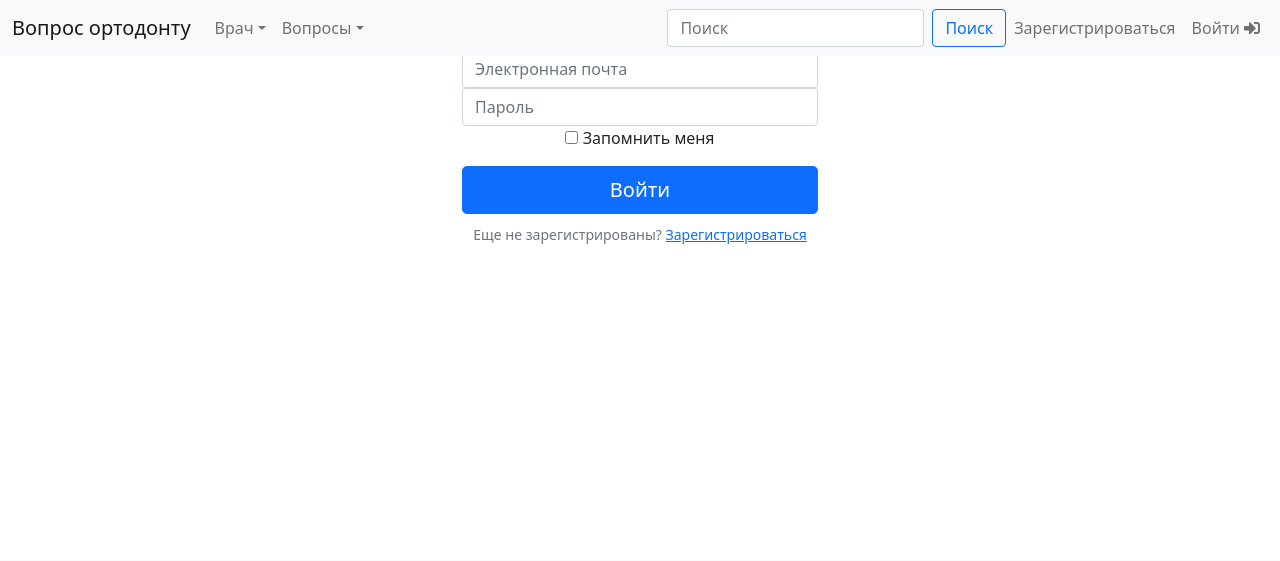
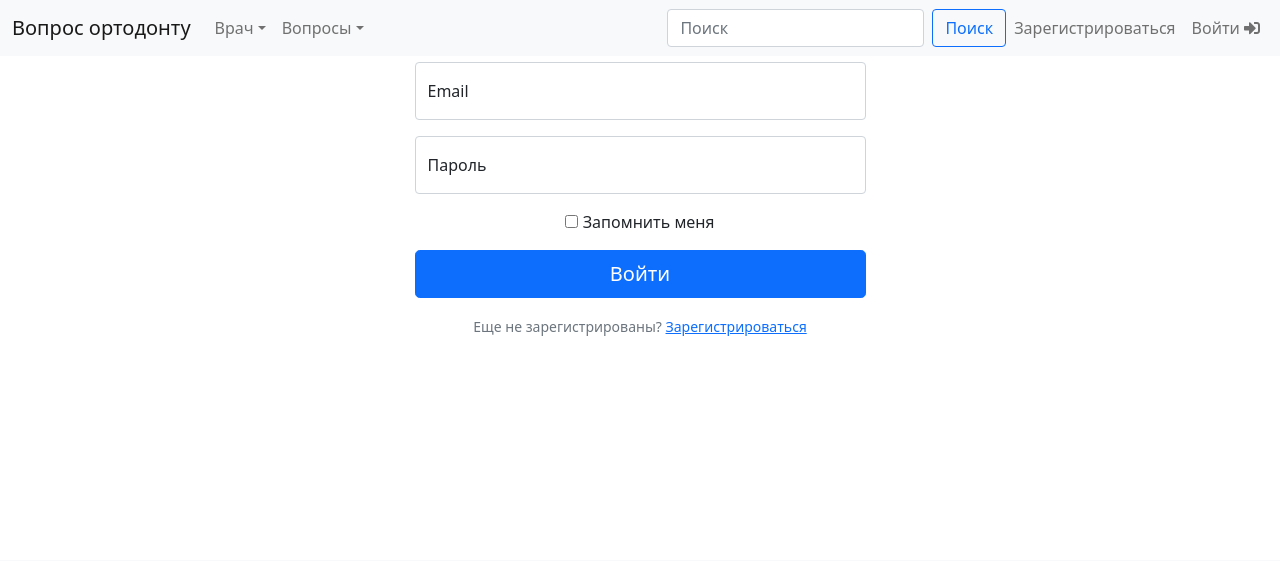
Before and after one commit to roman-shelemekh/orthodontist_web, a Django app: page /login/ in a window 1280 px wide. Shown: the top 561 px of the page. Run offline with Django 3.2, Linux system fonts and the light colour scheme; parts of the project's set-up code (start-up, migrations or seed data) failed here and were passed over.

Commit message:
some forms refined

```diff
--- a/orthodontist/appointment/forms.py
+++ b/orthodontist/appointment/forms.py
@@ -14,7 +14,7 @@ class AppointmentForm(forms.Form):
     name = forms.CharField(widget=forms.TextInput(attrs={'class': 'form-control', 'placeholder': 'Имя'}),
                            label='Имя')
     email = forms.CharField(widget=forms.EmailInput(attrs={'class': 'form-control', 'placeholder': 'Email'}),
-                             label='Email')
+                            label='Email')
     phone_number = forms.CharField(widget=forms.TextInput(attrs={'class': 'form-control', 'placeholder': 'Номер телефона'}),
                                    label='Номер телефона')
     clinic = MyChoiceField(widget=forms.Select(attrs={'class': 'form-select'}), label='Клиника')
@@ -50,7 +50,6 @@ class AppointmentForm(forms.Form):
             raise forms.ValidationError('Введите корректный электронный адрес.')
         return email
 
-
     def send_email(self):
         date = datetime.strptime(self.cleaned_data['date'], '%Y-%m-%d')
         time = datetime.strptime(self.cleaned_data['time'], '%H:%M:%S')
--- a/orthodontist/feedback/forms.py
+++ b/orthodontist/feedback/forms.py
@@ -1,6 +1,5 @@
 from django import forms
 from .models import Feedback
-import re
 
 
 class FeedbackForm(forms.ModelForm):
--- a/orthodontist/index/forms.py
+++ b/orthodontist/index/forms.py
@@ -7,7 +7,15 @@ from datetime import timedelta
 from .models import Profile
 
 
-class SignupForm(UserCreationForm):
+class ErrorClassMixin:
+
+    def validation_error_class(self):
+        for field in self:
+            if field.errors:
+                field.field.widget.attrs['class'] += ' is-invalid'
+
+
+class SignupForm(ErrorClassMixin, UserCreationForm):
     remember_me = forms.BooleanField(widget=forms.CheckboxInput(attrs={'type': 'checkbox'}), label='Запомнить меня',
                                      required=False)
 
@@ -56,7 +64,14 @@ class SignupForm(UserCreationForm):
         return email
 
 
-class LoginForm(forms.Form):
+
+
+class LoginForm(ErrorClassMixin ,forms.Form):
+
+    def __init__(self, *args, **kwargs):
+        self.request = kwargs.pop('request', None)
+        super(LoginForm, self).__init__(*args, **kwargs)
+
     email = forms.CharField(
         widget=forms.EmailInput(attrs={'class': 'form-control', 'placeholder': 'Электронная почта'}))
     password = forms.CharField(widget=forms.TextInput(attrs={'class': 'form-control', 'type': 'password',
@@ -65,9 +80,9 @@ class LoginForm(forms.Form):
                                      required=False)
 
     def log_in(self, request):
-        email = self.cleaned_data['email']
-        password = self.cleaned_data['password']
-        remember_me = self.cleaned_data['remember_me']
+        email = self.cleaned_data.get('email')
+        password = self.cleaned_data.get('password')
+        remember_me = self.cleaned_data.get('remember_me')
         user = authenticate(request, username=email, password=password)
         if user:
             login(request, user)
@@ -77,8 +92,15 @@ class LoginForm(forms.Form):
                 request.session.set_expiry(0)
             return True
 
+    def clean(self):
+        if not self.errors and not self.log_in(self.request):
+            for field in self:
+                if field.field.widget.attrs.get('class'):
+                    field.field.widget.attrs['class'] += ' is-invalid'
+            raise forms.ValidationError('Неверные логин или пароль.')
 
-class UserUpdateForm(forms.ModelForm):
+
+class UserUpdateForm(ErrorClassMixin, forms.ModelForm):
 
     class Meta:
         model = User
@@ -102,7 +124,7 @@ class UserUpdateForm(forms.ModelForm):
         return email
 
 
-class ProfileUpdateForm(forms.ModelForm):
+class ProfileUpdateForm(ErrorClassMixin, forms.ModelForm):
     class Meta:
         model = Profile
         fields = ['image']
--- a/orthodontist/index/views.py
+++ b/orthodontist/index/views.py
@@ -26,6 +26,7 @@ class IndexView(AppointmentView):
 def about(request):
     return render(request, 'index/about.html')
 
+
 def signup(request):
     if request.method == 'POST':
         form = SignupForm(request.POST)
@@ -34,9 +35,7 @@ def signup(request):
             form.log_in(request, user)
             return HttpResponseRedirect(reverse('user', args=[request.user.id]))
         else:
-            for field in form:
-                if field.errors:
-                    field.field.widget.attrs['class'] += ' is-invalid'
+            form.validation_error_class()
     else:
         form = SignupForm()
 
@@ -49,13 +48,13 @@ def logout_view(request):
 
 def login_view(request):
     if request.method == 'POST':
-        form = LoginForm(request.POST)
+        form = LoginForm(request.POST, request=request)
         url = request.POST.get('next', '/')
         if form.is_valid():
-            if form.log_in(request):
-                return HttpResponseRedirect(url)
-            else:
-                return render(request, 'index/login.html', {'form': form, 'error_message': 'Неверные логин или пароль'})
+            form.log_in(request)
+            return HttpResponseRedirect(url)
+        else:
+            form.validation_error_class()
     else:
         form = LoginForm()
     return render(request, 'index/login.html', {'form': form})
@@ -82,7 +81,7 @@ class UserView(UserRatingMixin, SingleObjectMixin, ListView):
         return super().get(request, *args, **kwargs)
 
     def get_queryset(self):
-        queryset = Question.objects.annotated()
+        queryset = Question.objects.annotated().filter(author=self.object)
         return queryset.order_by('-date')
 
 
@@ -125,12 +124,8 @@ class UserViewUpdate(UserRatingMixin, DetailView):
             self.object = self.get_object()
             if u_form.cleaned_data.get('email') and u_form.cleaned_data.get('email') in emails:
                 u_form.add_error(field='email', error='Пользователь с таким электронным адресом уже существует.')
-            for field in u_form:
-                if field.errors:
-                    field.field.widget.attrs['class'] += ' is-invalid'
-            for field in p_form:
-                if field.errors:
-                    field.field.widget.attrs['class'] += ' is-invalid'
+            u_form.validation_error_class()
+            p_form.validation_error_class()
             context = self.get_context_data(**kwargs)
             context['u_form'] = u_form
             context['p_form'] = p_form
--- a/orthodontist/templates/index/login.html
+++ b/orthodontist/templates/index/login.html
@@ -1,27 +1,62 @@
 {% extends "base.html" %}
 {% block title %}Вход | {{ block.super }}{% endblock %}
 {% block content %}
-<main class="container pb-5 mb-5">
+<main class="container pb-5">
     <div class="row justify-content-center text-center">
-        <div class="col-md-4">
-            <form class="signup" method="post">
-                {% csrf_token %}
-                <h1 class="h3 mb-3 fw-normal">Вход</h1>
-                {{ form.email }}
-                {{ form.password }}
-                <div class="checkbox mb-3">
-                    <label>{{ form.remember_me }} {{ form.remember_me.label }}</label>
+        <div class="col-lg-5 mb-3">
+            <h2>Вход</h2>
+        </div>
+    </div>
+    <form method="post" class="needs-validation" novalidate>
+        {% csrf_token %}
+        <div class="row justify-content-center mb-3">
+            <div class="col-lg-5">
+                <div class="form-floating">
+                    {{ form.email }}
+                    <label for="id_email">Email</label>
+                    {% if form.email.errors %}
+                    <div id="id_email" class="invalid-feedback">
+                        {{ form.email.errors }}
+                    </div>
+                    {% endif %}
                 </div>
-                <button class="w-100 btn btn-lg btn-primary" type="submit">Войти</button>
-                {% if request.GET.next %}
-                <input type="hidden" name="next" value="{{ request.GET.next }}">
-                {% endif %}
-            </form>
-            {% if error_message %}<div style="color:red">{{ error_message }}</div>{% endif %}
-            <div class="mt-2">
+            </div>
+        </div>
+        <div class="row justify-content-center mb-3">
+            <div class="col-lg-5">
+                <div class="form-floating">
+                    {{ form.password }}
+                    <label for="id_password">Пароль</label>
+                    {% if form.password.errors %}
+                    <div id="id_password" class="invalid-feedback">
+                        {{ form.password.errors }}
+                    </div>
+                    {% endif %}
+                    {% if form.non_field_errors %}
+                    <div id="id_password" class="invalid-feedback">
+                        {{ form.non_field_errors }}
+                    </div>
+                    {% endif %}
+                </div>
+            </div>
+        </div>
+        <div class="row justify-content-center text-center">
+            <div class="col-lg-5  mb-3">
+               <div class="checkbox">
+                   <label>{{ form.remember_me }} {{ form.remember_me.label }}</label>
+               </div>
+            </div>
+        </div>
+        <div class="row justify-content-center mb-3">
+            <div class="col-lg-5">
+               <button class="w-100 btn btn-lg btn-primary" type="submit">Войти</button>
+            </div>
+        </div>
+        <div class="row justify-content-center mb-3 text-center">
+            <div class="col-lg-5">
                 <small class="text-muted">Еще не зарегистрированы? <a class="ml-2" href="{% url 'signup' %}">Зарегистрироваться</a></small>
             </div>
         </div>
-    </div>
+    </form>
 </main>
 {% endblock %}
--- a/orthodontist/templates/index/signup.html
+++ b/orthodontist/templates/index/signup.html
@@ -2,7 +2,7 @@
 {% block title %}Регистрация | {{ block.super }}{% endblock %}
 {% block content %}
 <main class="container pb-5">
-    <div class="row justify-content-center">
+    <div class="row justify-content-center text-center">
         <div class="col-lg-5 mb-3">
             <h2>Регистрация</h2>
         </div>
@@ -39,7 +39,7 @@
             <div class="col-lg-5">
                 <div class="form-floating">
                     {{ form.email }}
-                    <label for="id_last_name">Email*</label>
+                    <label for="id_email">Email*</label>
                     {% if form.email.errors %}
                     <div id="id_email" class="invalid-feedback">
                         {{ form.email.errors }}
```
Also changed, not shown: 1 other file.
